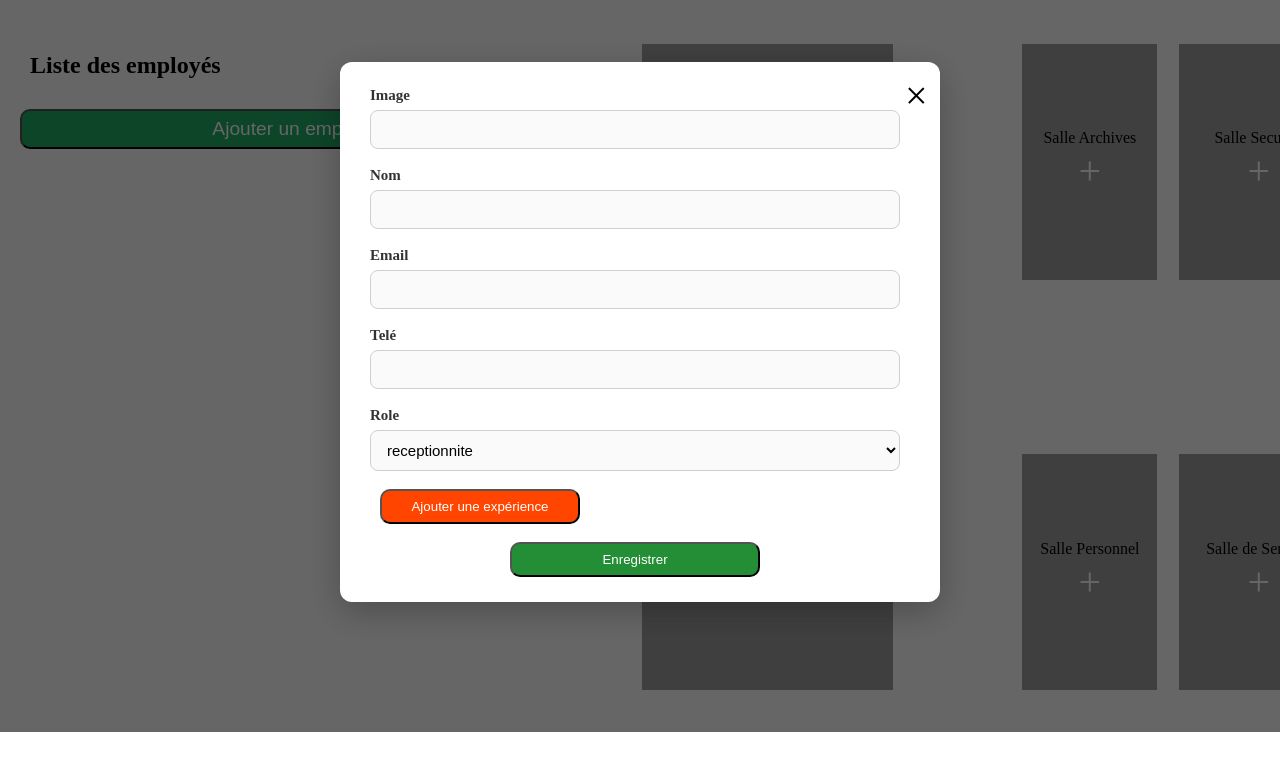
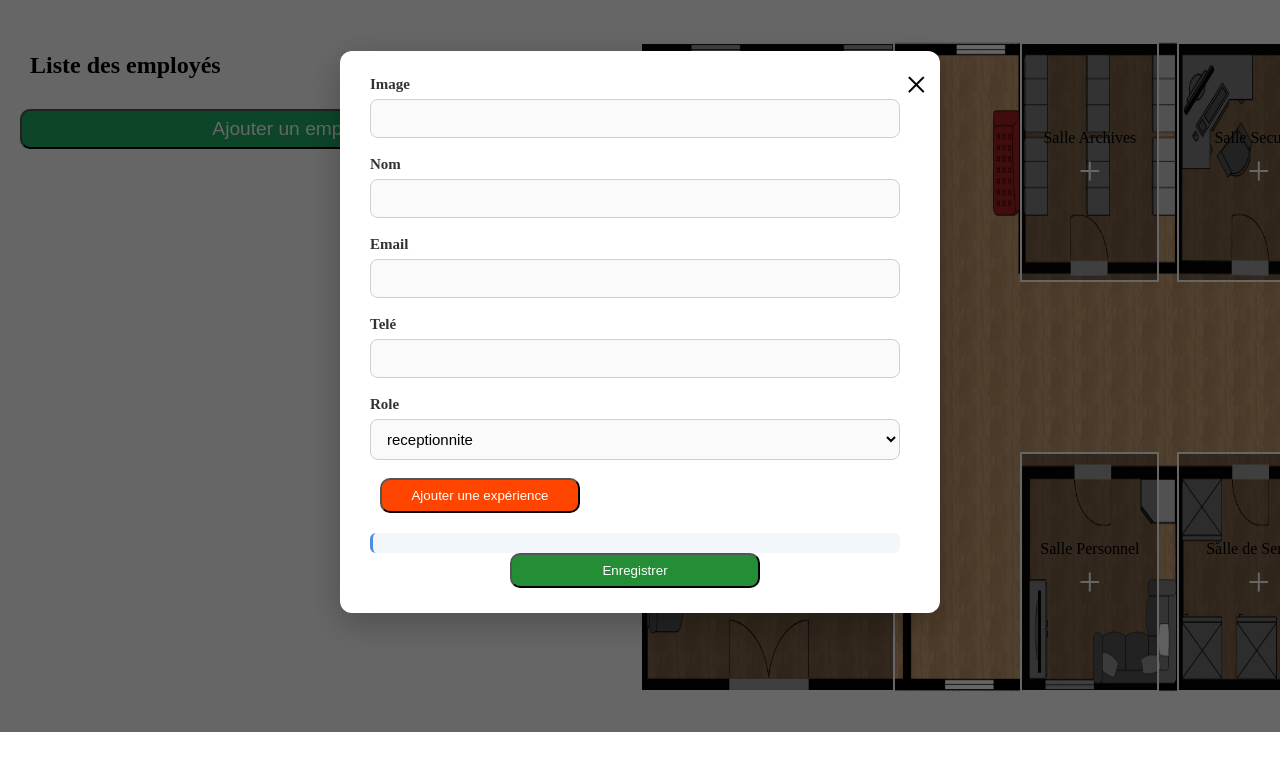
Before and after one commit to ZahirKaoutar/Workaspace, a plain HTML site: page index.html in a window 1280 px wide. Both pictures are taken after a click on the button "Ajouter un employé". Shown: the part 68-838 px from the top of the page. Drawn offline with Linux system fonts and the light colour scheme.

Commit message:
changement nom de class

```diff
--- a/Style.css
+++ b/Style.css
@@ -143,7 +143,7 @@ form button{
     height: 10px;
 }
 
-.experience{
+.expContainer{
     margin-top: 20px;
     padding: 10px;
     border-left: 3px solid #4A90E2;
```
Also changed, not shown: img/plan.jpg (added).
